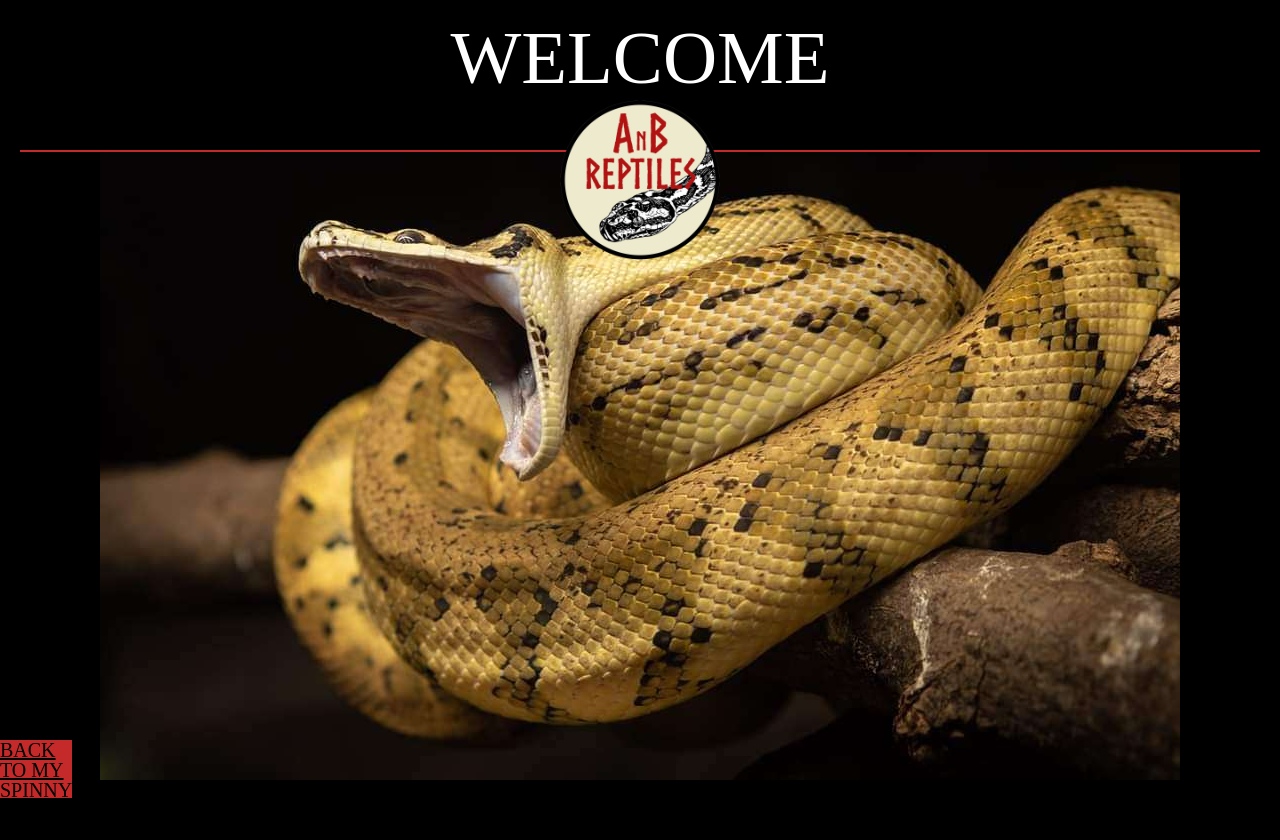
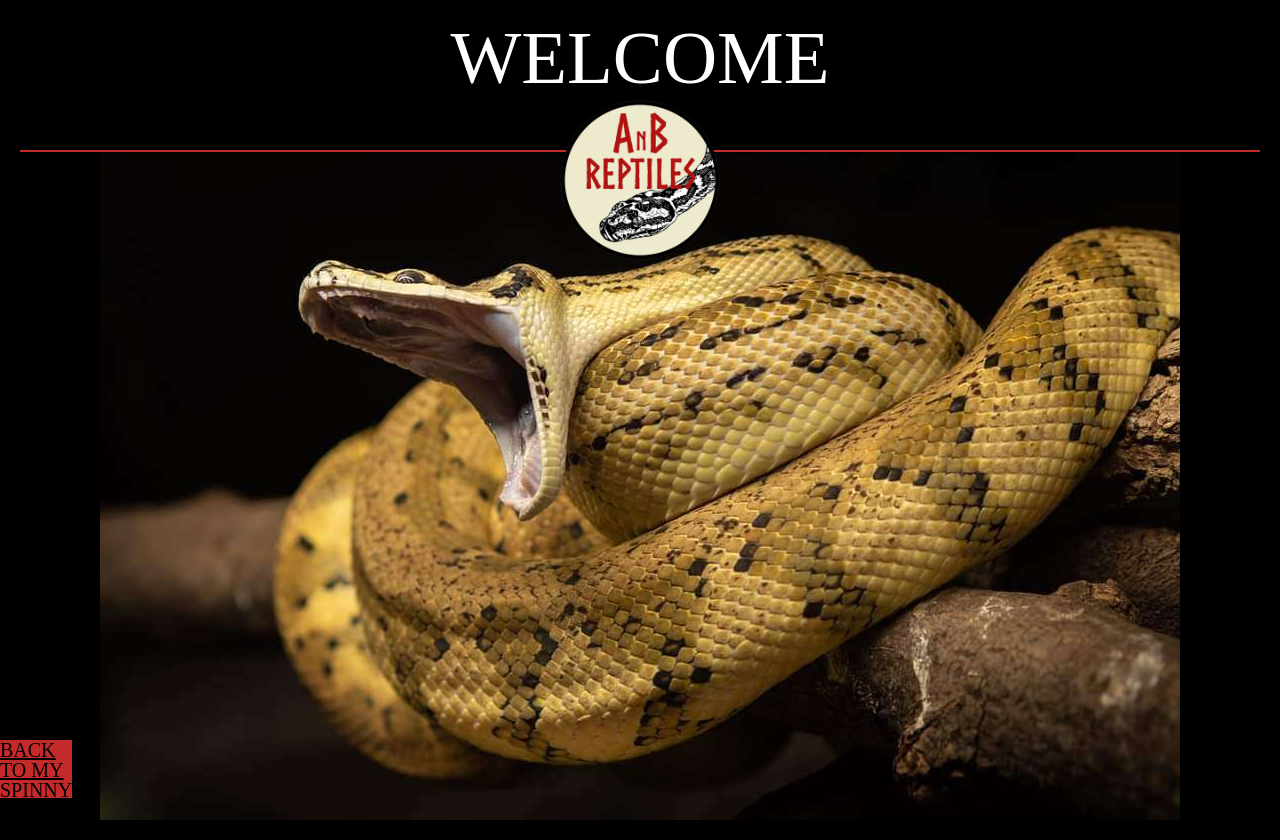
Before and after one commit to BenFrame/photo-site, a React (Create React App) app: page /Main in a window 1280 px wide. Built offline with nearby package versions, Linux system fonts and the light colour scheme.

Commit message:
Wip Header CSS

```diff
--- a/src/App.css
+++ b/src/App.css
@@ -11,8 +11,9 @@
 .App-inner{
   background-image: url('FB_IMG_1704487095953.jpg');
   justify-content: center;
-  background-position: center;
+  background-position: bottom;
   background-repeat: no-repeat;
+  background-origin: content-box;
   text-align: left;
   background-color: black;
   min-height: 100vh;
@@ -35,6 +36,7 @@
 
 .Welcome-header{
   text-align: left;
+
 }
 
 .App-header {
--- a/src/Components/Main-inner.js
+++ b/src/Components/Main-inner.js
@@ -7,8 +7,10 @@ export default function Main() {
         <div className = "App-inner">
 
             <header className="App-header-inner">
-                <img src={ablogo} className="App-logo" alt="logo" />
-                <h1 className="Welcome-header">WELCOME</h1>
+                <img  src={ablogo} className="App-logo" alt="logo" />
+                <div className="Welcome-header">
+                    <h1 >WELCOME</h1>
+                </div>
             </header>
                <footer className = "Footer">
                 <Link className = "Footer" to="/" >BACK TO MY SPINNY</Link>
```
